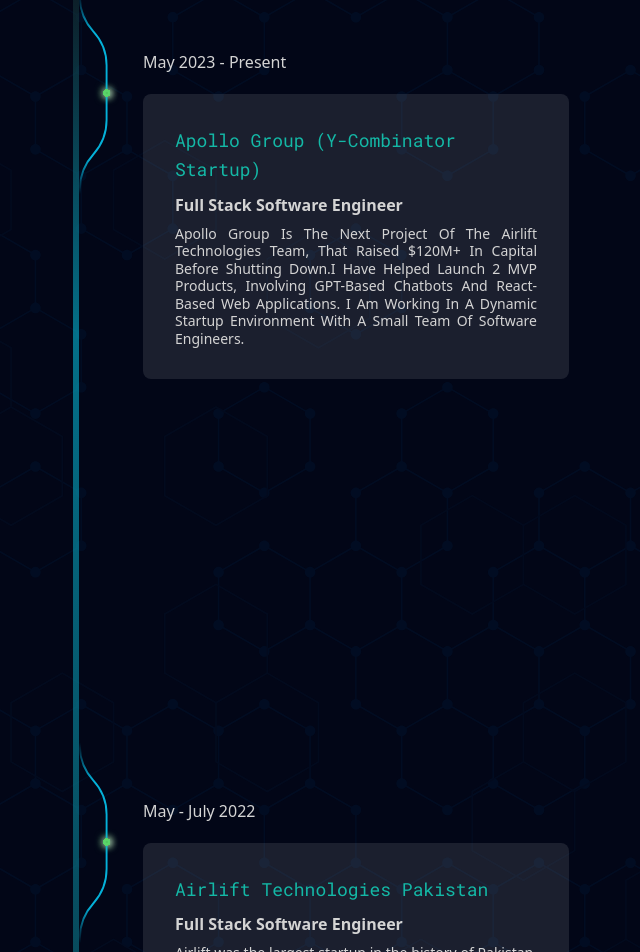
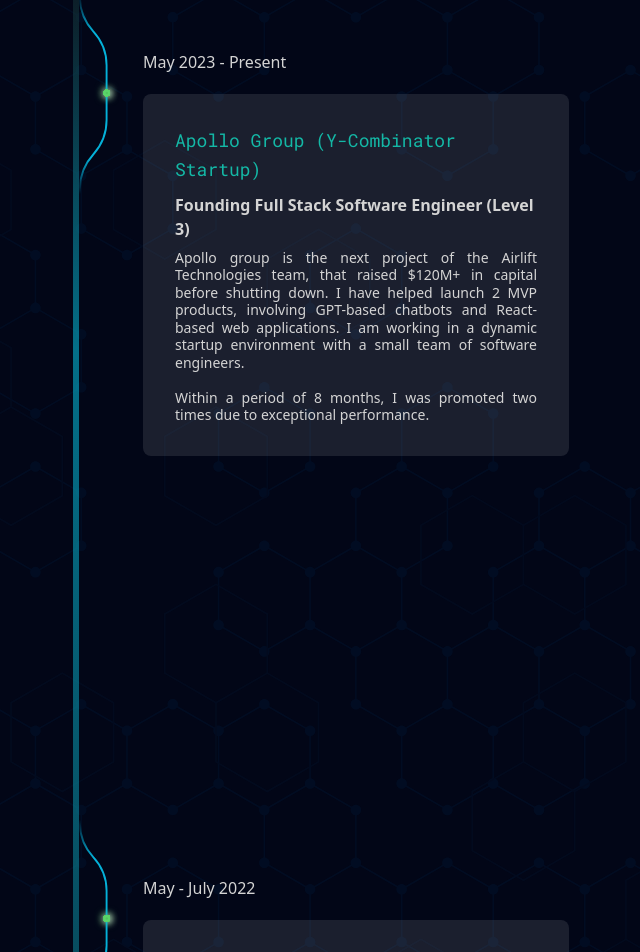
Before and after one commit to hallucinogenizer/portfolio-template, a React (Vite) app: page / in a window 1280 px wide. Shown: the part 2178-3130 px from the top of the page, without its empty margins (561-1201 px from the left). Built offline with nearby package versions, Linux system fonts and the light colour scheme.

Commit message:
updated according to promotion

```diff
--- a/src/data.ts
+++ b/src/data.ts
@@ -99,9 +99,10 @@ export const data: DataType = {
     {
       date: "May 2023 - Present",
       companyName: "Apollo Group (Y-Combinator Startup)",
-      jobTitle: "Full Stack Software Engineer",
-      description:
-        "Apollo Group Is The Next Project Of The Airlift Technologies Team, That Raised $120M+ In Capital Before Shutting Down.I Have Helped Launch 2 MVP Products, Involving GPT-Based Chatbots And React-Based Web Applications. I Am Working In A Dynamic Startup Environment With A Small Team Of Software Engineers.",
+      jobTitle: "Founding Full Stack Software Engineer (Level 3)",
+      description: `Apollo group is the next project of the Airlift Technologies team, that raised $120M+ in capital before shutting down. I have helped launch 2 MVP products, involving GPT-based chatbots and React-based web applications. I am working in a dynamic startup environment with a small team of software engineers.
+
+      Within a period of 8 months, I was promoted two times due to exceptional performance.`,
     },
     {
       date: "August 2022 - April 2023",
```
Also changed, not shown: 1 other file (tests, documents, lock files or other folders).
